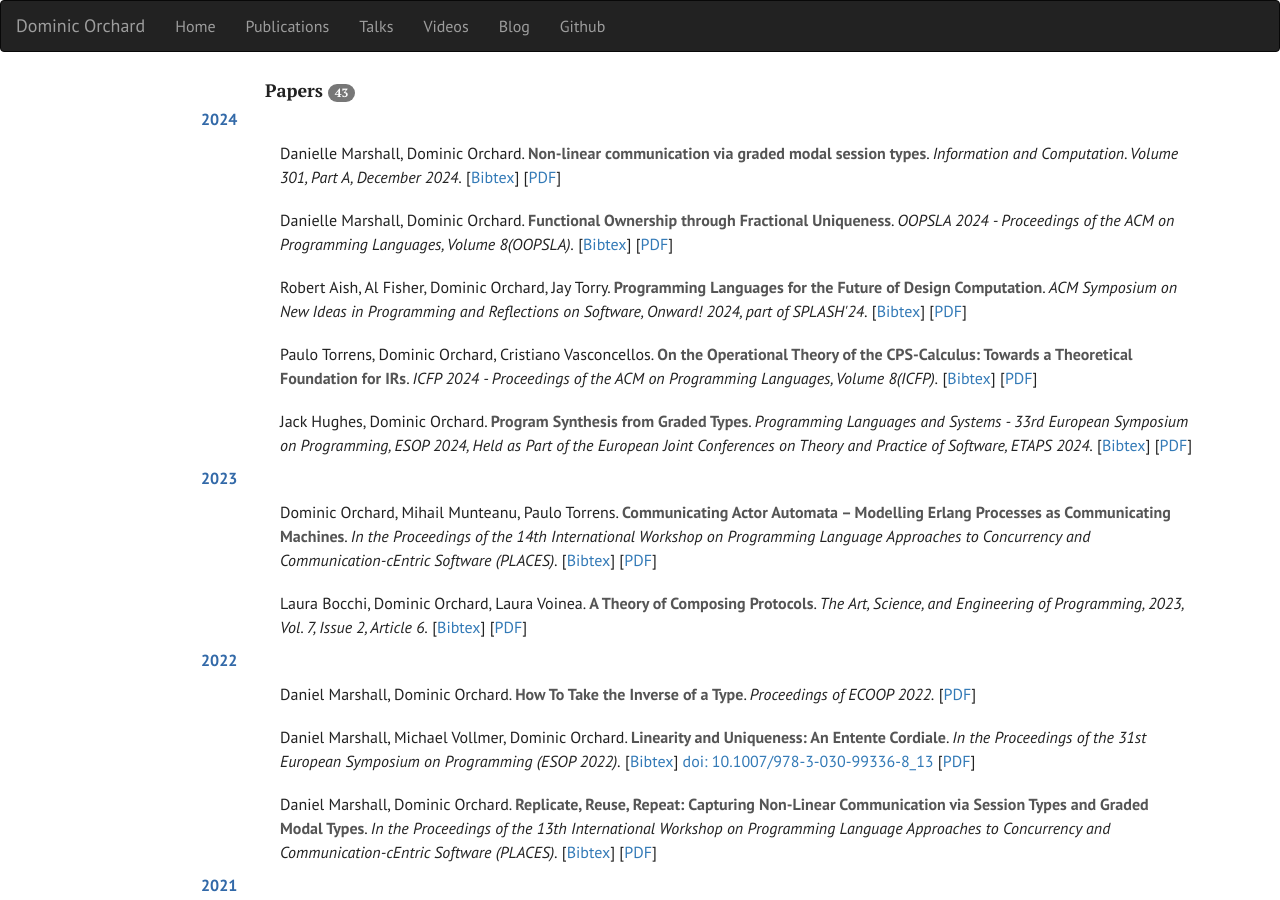
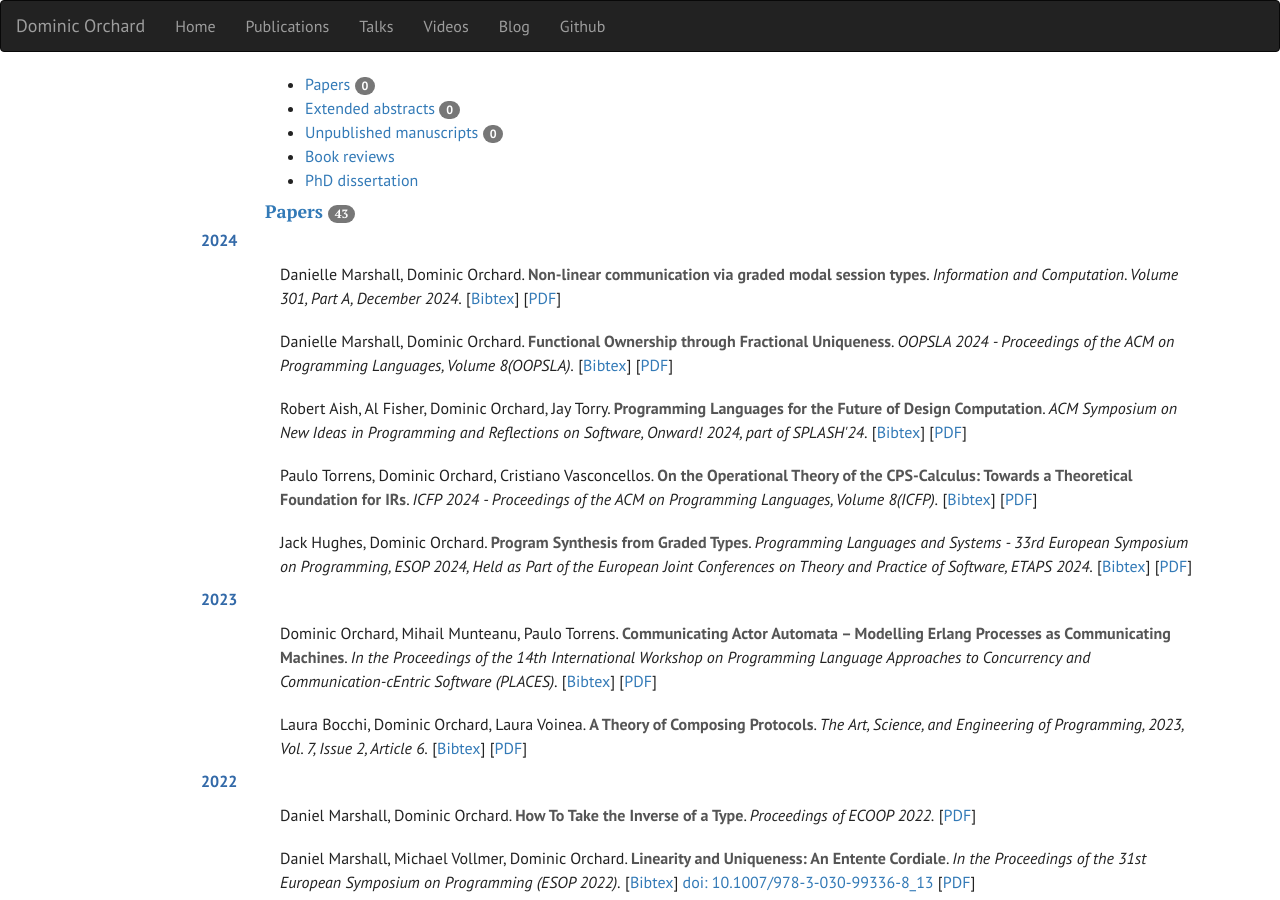
Before and after one commit to dorchard/dorchard.github.io, a Jekyll site: the page built from pubs.html, in a window 1280 px wide and 900 px high. Built offline with Jekyll 4.4.1, drawn with Linux system fonts in a browser that asks for light colours; some of the changed text lies outside the part shown.

Commit message:
Update pubs.html

```diff
--- a/pubs.html
+++ b/pubs.html
@@ -14,13 +14,22 @@ sitemap:
   }
 </style>
 
+<ul>
+	<li><a href="#papers">Papers <span class="badge">{{ collection | where: "name", "article" | size }}</span></a></li>
+	<li><a href="#eabstracts">Extended abstracts <span class="badge">{{ collection | where: "name", "workshop" | size }}</span></a></li>
+	<li><a href="#unpublished">Unpublished manuscripts <span class="badge">{{ collection | where: "name", "unpublished" | size }}</span></a></li>
+	<li><a href="#bookreviews">Book reviews</a></li>
+	<li><a href="#dissertations">PhD dissertation</a></li>
+</ul>
+
+
 {% assign collection = site.pubs | sort: "date" | group_by: "type" %}
 
 
 {% for group in collection %}
     {% if group.name == 'draft' %}
 
-    <h4> Drafts <span class="badge">{{ group.items | size }}</span></h4>
+    <a name='drafts'><h4> Drafts <span class="badge">{{ group.items | size }}</span></h4></a>
 
     <ul class="list-group">
 
@@ -75,7 +84,7 @@ sitemap:
 {% for group in collection %}
     {% if group.name == 'article' %}
 
-    <h4>Papers <span class="badge">{{ group.items | size }}</span></h4>
+    <a name='papers'><h4>Papers <span class="badge">{{ group.items | size }}</span></h4></a>
 
     <ul class="list-group">
 
@@ -145,7 +154,7 @@ sitemap:
 {% for group in collection %}
     {% if group.name == 'workshop' %}
 
-    <h4>Extended abstracts <span class="badge">{{ group.items | size }}</span></h4>
+    <a name='eabstract'><h4>Peer-reviewed Extended abstracts <span class="badge">{{ group.items | size }}</span></h4></a>
       <ul class="list-group">
 
       {% assign pubs = group.items | sort: "date" | reverse %}
@@ -235,7 +244,7 @@ sitemap:
 {% for group in collection %}
     {% if group.name == 'unpublished' %}
 
-      <h4> Unpublished <span class="badge">{{ group.items | size }}</span></h4>
+      <a name='unpublished'><h4> Unpublished manuscripts <span class="badge">{{ group.items | size }}</span></h4></a>
     <ul class="list-group">
 
       {% assign pubs = group.items | sort: "year" | reverse %}
@@ -279,7 +288,7 @@ sitemap:
 {% for group in collection %}
     {% if group.name == 'bookreview' %}
 
-      <h4>Book reviews<span class="badge">{{ group.items | size }}</span></h4>
+      <a name='bookreviews'><h4>Book reviews<span class="badge">{{ group.items | size }}</span></h4></a>
     <ul class="list-group">
 
       {% assign pubs = group.items | sort: "year" | reverse %}
@@ -312,7 +321,7 @@ sitemap:
 {% for group in collection %}
     {% if group.name == 'thesis' %}
 
-      <h4>PhD Dissertation<span class="badge">{{ group.items | size }}</span></h4>
+      <a name='dissertations'><h4>PhD Dissertation<span class="badge">{{ group.items | size }}</span></h4></a>
     <ul class="list-group">
 
       {% assign pubs = group.items | sort: "year" | reverse %}
```
